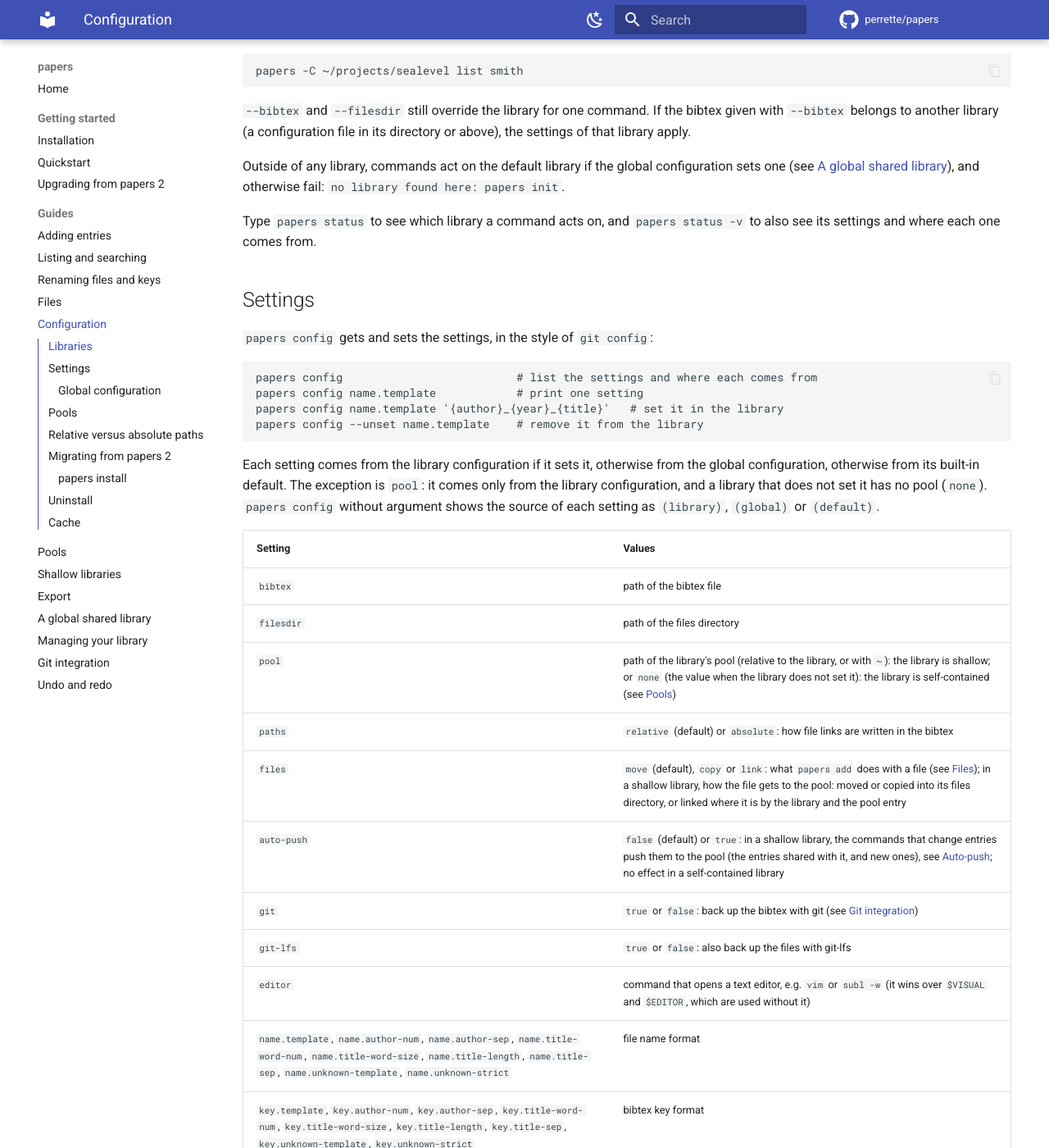
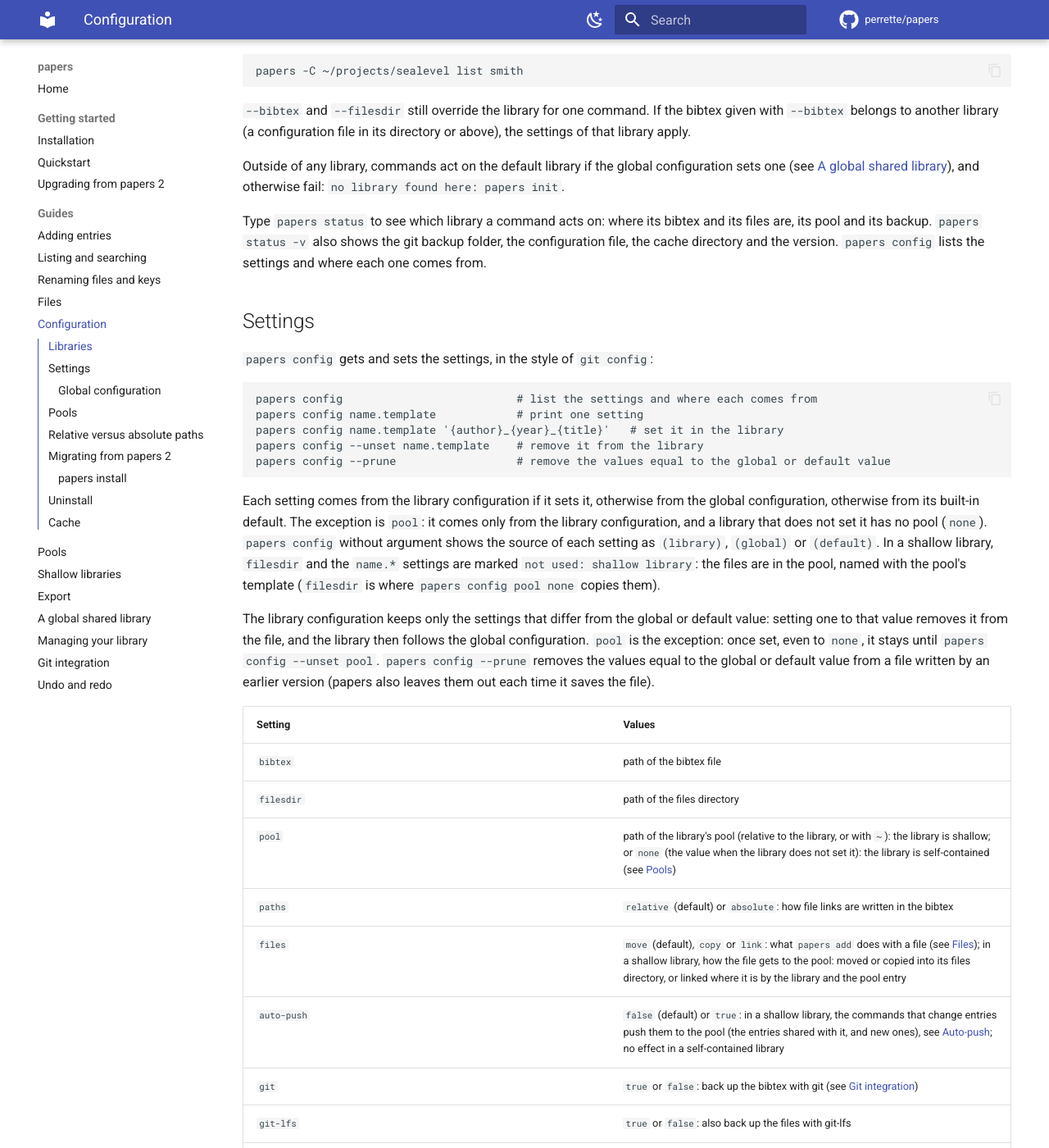
Before and after one commit to perrette/papers, an MkDocs documentation site: the page built from docs/configuration.md, in a window 1280 px wide and 1400 px high, scrolled down 645 px. Shown: the whole window at 82% size. Built offline with MkDocs 1.6.1 and Material for MkDocs 9.7.7, drawn with Linux system fonts in a browser that asks for light colours; comment, search, counter and statistics services are not loaded; the version menu is left out; some of the changed text lies outside the part shown.

Commit message:
Shorter status, config file keeps only the settings that differ
papers status shows where the bibtex and the files are, the pool (with
auto-push) and the backup, in that order; -v adds the git backup folder,
the configuration file, the cache directory and the version. The settings
are no longer listed there: `papers config` lists and sets them, and marks
filesdir and name.* as not used in a shallow library.

The library configuration keeps only the settings whose value differs
from the global or default value (pool: once set, until --unset).
`papers config --prune` removes such values from files written earlier.

Paths read from the configuration are normalized (no '..' in the middle
of filesdir), without resolving symbolic links.

````diff
--- a/docs/configuration.md
+++ b/docs/configuration.md
@@ -14,8 +14,8 @@
 created the library ~/projects/sealevel
 * bibtex:  papers.bib
 * files:   files (the files directory of the library)
-* backup:  git
-`papers status -v` shows all settings
+* backup:  bibtex history (git)
+`papers config` lists and sets the settings
 ```
 
 By default the library is self-contained (no pool), the bibtex is
@@ -49,8 +49,10 @@
 configuration sets one (see [A global shared library](global-library.md)),
 and otherwise fail: `no library found here: papers init`.
 
-Type `papers status` to see which library a command acts on, and
-`papers status -v` to also see its settings and where each one comes from.
+Type `papers status` to see which library a command acts on: where its
+bibtex and its files are, its pool and its backup. `papers status -v` also
+shows the git backup folder, the configuration file, the cache directory and
+the version. `papers config` lists the settings and where each one comes from.
 
 ## Settings
 
@@ -61,6 +63,7 @@
 papers config name.template            # print one setting
 papers config name.template '{author}_{year}_{title}'   # set it in the library
 papers config --unset name.template    # remove it from the library
+papers config --prune                  # remove the values equal to the global or default value
 ```
 
 Each setting comes from the library configuration if it sets it, otherwise
@@ -68,7 +71,18 @@
 exception is `pool`: it comes only from the library configuration, and a
 library that does not set it has no pool (`none`).
 `papers config` without argument shows the source of each setting as
-`(library)`, `(global)` or `(default)`.
+`(library)`, `(global)` or `(default)`. In a shallow library, `filesdir`
+and the `name.*` settings are marked `not used: shallow library`: the
+files are in the pool, named with the pool's template (`filesdir` is where
+`papers config pool none` copies them).
+
+The library configuration keeps only the settings that differ from the
+global or default value: setting one to that value removes it from the
+file, and the library then follows the global configuration. `pool` is
+the exception: once set, even to `none`, it stays until
+`papers config --unset pool`. `papers config --prune` removes the values
+equal to the global or default value from a file written by an earlier
+version (papers also leaves them out each time it saves the file).
 
 | Setting | Values |
 |---|---|
@@ -169,10 +183,10 @@
 
 `papers status` shows where the files of the library are: its files
 directory (self-contained library), or in the pool (shallow library). For
-a shallow library, it also shows the pool (its path, whether it is
-missing or is not a library, and whether it changed since the last
-exchange with it) and the `auto-push` setting. `papers status -v` shows
-the pool of a self-contained library too: `none`.
+a shallow library, it also shows the pool: its path, whether it is
+missing or is not a library, whether it changed since the last exchange
+with it, and the `auto-push` setting, e.g.
+`* pool:   ../sealevel (up to date, auto-push: off)`.
 
 ## Relative versus absolute paths
 
````
Also changed, not shown: README.md (+4 -4 lines), docs/git.md (+7 -6 lines), docs/global-library.md (+9 -8 lines), docs/quickstart.md (+4 -4 lines), docs/shallow-libraries.md (+4 -4 lines), 12 other files.
